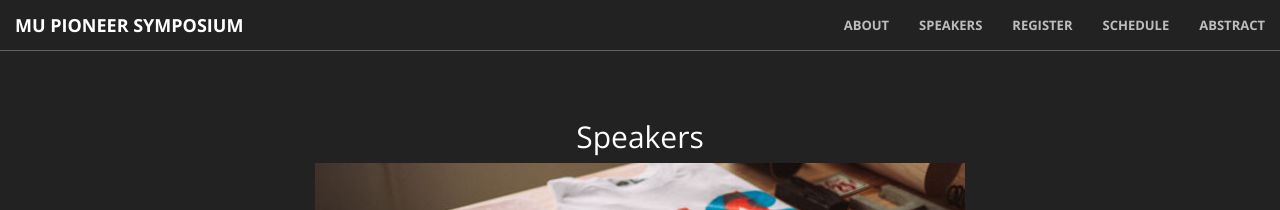
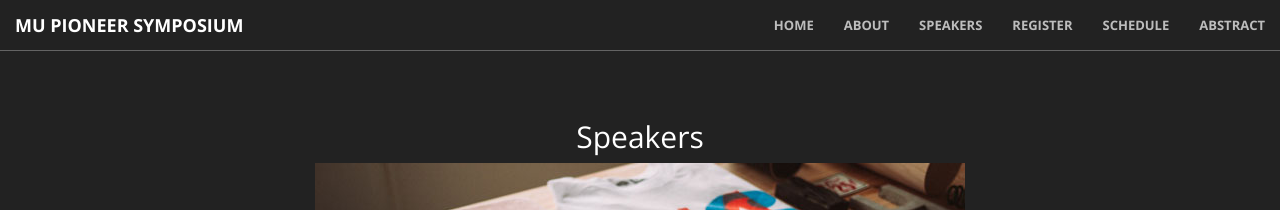
Before and after one commit to mupioneersymposium/mupioneersymposium.github.io, a Jekyll site: the page built from speakers.md, in a window 1280 px wide. Shown: the top 210 px of the page. Built offline with Jekyll 4.4.1, drawn with Linux system fonts in a browser that asks for light colours.

Commit message:
Update nav.html

```diff
--- a/_includes/nav.html
+++ b/_includes/nav.html
@@ -14,6 +14,9 @@
         <!-- Collect the nav links, forms, and other content for toggling -->
         <div class="collapse navbar-collapse" id="bs-example-navbar-collapse-1">
             <ul class="nav navbar-nav navbar-right">
+                <li>
+                    <a class="page-scroll" href="index.html">Home</a>
+                </li>
                 <li>
                     <a class="page-scroll" href="index.html#about">About</a>
                 </li>
```
